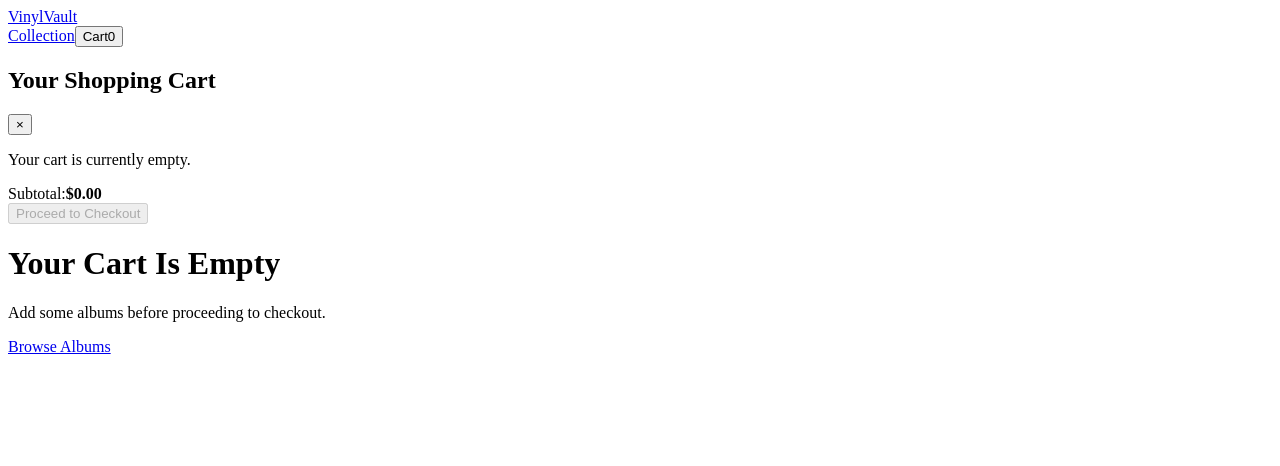
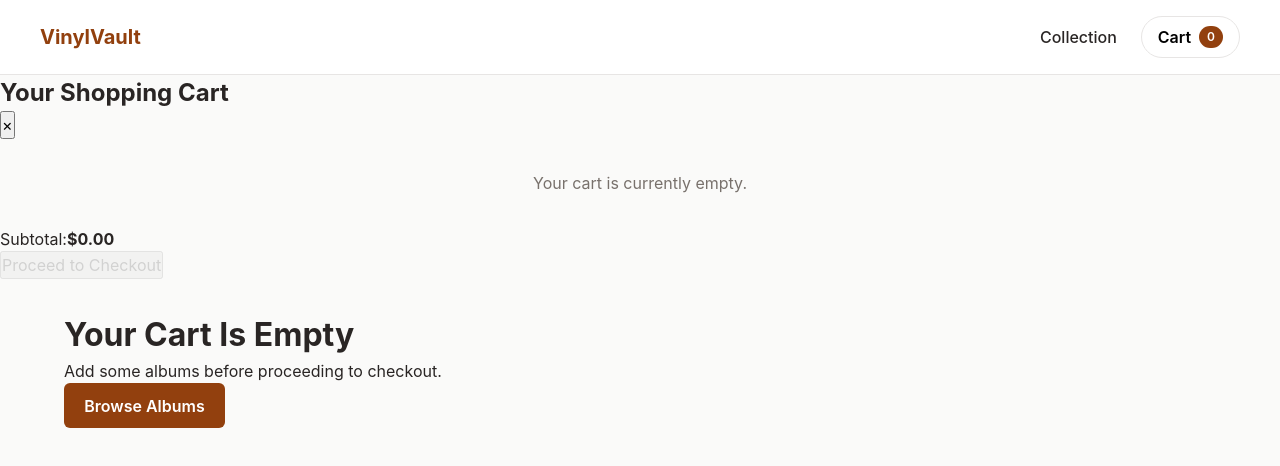
Before and after one commit to n-sakowski/CSI3150-Assignment3, a React (Vite) app: page /checkout in a window 1280 px wide. Shown: the top 466 px of the page. Built offline with nearby package versions, Linux system fonts and the light colour scheme.

Commit message:
Add files via upload

```diff
--- a/src/styles.css
+++ b/src/styles.css
@@ -0,0 +1,580 @@
+/* =========================
+   VINYLVAULT - GLOBAL STYLES
+========================= */
+
+:root {
+  --bg: #fafaf9;
+  --surface: #ffffff;
+  --text: #292524;
+  --muted: #78716c;
+  --border: #e7e5e4;
+  --primary: #92400e;
+  --primary-hover: #78350f;
+  --font: -apple-system, BlinkMacSystemFont, "Segoe UI", Roboto, sans-serif;
+}
+
+*,
+*::before,
+*::after {
+  box-sizing: border-box;
+  margin: 0;
+  padding: 0;
+}
+
+body {
+  font-family: var(--font);
+  background-color: var(--bg);
+  color: var(--text);
+  line-height: 1.5;
+}
+
+button,
+input {
+  font: inherit;
+}
+
+button {
+  cursor: pointer;
+}
+
+button:disabled {
+  opacity: 0.5;
+  cursor: not-allowed;
+}
+
+a {
+  color: inherit;
+}
+
+/* =========================
+   HEADER & NAVIGATION
+========================= */
+
+.site-header {
+  position: sticky;
+  top: 0;
+  background: rgba(255, 255, 255, 0.95);
+  backdrop-filter: blur(5px);
+  border-bottom: 1px solid var(--border);
+  z-index: 100;
+  padding: 1rem 2rem;
+}
+
+.header-inner {
+  max-width: 1200px;
+  margin: 0 auto;
+  display: flex;
+  justify-content: space-between;
+  align-items: center;
+}
+
+.brand-logo {
+  font-size: 1.25rem;
+  font-weight: 700;
+  text-decoration: none;
+  color: var(--primary);
+}
+
+.nav-actions {
+  display: flex;
+  align-items: center;
+  gap: 1.5rem;
+}
+
+.nav-link {
+  text-decoration: none;
+  color: var(--text);
+  font-weight: 500;
+}
+
+.nav-link:hover {
+  color: var(--primary);
+}
+
+.btn-cart-badge {
+  background: var(--surface);
+  border: 1px solid var(--border);
+  padding: 0.5rem 1rem;
+  border-radius: 9999px;
+  cursor: pointer;
+  display: flex;
+  align-items: center;
+  gap: 0.5rem;
+  font-weight: 600;
+}
+
+.btn-cart-badge:hover {
+  border-color: var(--primary);
+}
+
+.badge-pill {
+  background: var(--primary);
+  color: #fff;
+  font-size: 0.75rem;
+  padding: 0.15rem 0.5rem;
+  border-radius: 9999px;
+}
+
+/* =========================
+   MAIN CONTENT LAYOUT
+========================= */
+
+.main-content {
+  max-width: 1200px;
+  margin: 0 auto;
+  padding: 2rem 1.5rem;
+}
+
+/* =========================
+   CATALOG HERO & FILTERS
+========================= */
+
+.catalog-hero {
+  text-align: center;
+  margin-bottom: 2rem;
+}
+
+.catalog-hero h1 {
+  font-size: 2.25rem;
+  margin-bottom: 0.5rem;
+}
+
+.catalog-hero p {
+  color: var(--muted);
+}
+
+.filter-bar {
+  display: flex;
+  justify-content: center;
+  flex-wrap: wrap;
+  gap: 0.75rem;
+  margin-bottom: 2.5rem;
+}
+
+.filter-pill {
+  background: var(--surface);
+  border: 1px solid var(--border);
+  padding: 0.4rem 1.2rem;
+  border-radius: 9999px;
+  cursor: pointer;
+  font-size: 0.9rem;
+  font-weight: 500;
+  transition: all 0.2s;
+}
+
+.filter-pill:hover {
+  border-color: var(--primary);
+}
+
+.filter-pill.active {
+  background: var(--primary);
+  color: #fff;
+  border-color: var(--primary);
+}
+
+/* =========================
+   PRODUCT GRID & CARDS
+========================= */
+
+.product-grid {
+  display: grid;
+  grid-template-columns: repeat(auto-fill, minmax(260px, 1fr));
+  gap: 2rem;
+}
+
+.product-card {
+  background: var(--surface);
+  border: 1px solid var(--border);
+  border-radius: 8px;
+  overflow: hidden;
+  display: flex;
+  flex-direction: column;
+  transition:
+    box-shadow 0.2s,
+    transform 0.2s;
+}
+
+.product-card:hover {
+  box-shadow: 0 4px 15px rgba(0, 0, 0, 0.07);
+  transform: translateY(-2px);
+}
+
+.product-image {
+  width: 100%;
+  height: 220px;
+  object-fit: cover;
+  display: block;
+}
+
+.product-body {
+  padding: 1.25rem;
+  display: flex;
+  flex-direction: column;
+  flex-grow: 1;
+}
+
+.product-category {
+  font-size: 0.75rem;
+  color: var(--muted);
+  text-transform: uppercase;
+  letter-spacing: 0.05em;
+}
+
+.product-title {
+  font-size: 1.1rem;
+  margin: 0.35rem 0;
+}
+
+.product-title a {
+  text-decoration: none;
+  color: var(--text);
+}
+
+.product-title a:hover {
+  color: var(--primary);
+}
+
+.product-body > p:not(.product-price) {
+  color: var(--muted);
+  font-size: 0.9rem;
+}
+
+.product-price {
+  font-weight: 700;
+  margin: 0.5rem 0 1rem;
+  color: var(--primary);
+}
+
+.product-stock {
+  color: var(--muted);
+  font-size: 0.85rem;
+  margin-bottom: 1rem;
+}
+
+/* =========================
+   BUTTONS
+========================= */
+
+.btn {
+  display: inline-flex;
+  align-items: center;
+  justify-content: center;
+  padding: 0.6rem 1.2rem;
+  border-radius: 6px;
+  border: 1px solid transparent;
+  cursor: pointer;
+  font-weight: 600;
+  text-decoration: none;
+  transition: background 0.2s;
+}
+
+.btn-primary {
+  background: var(--primary);
+  color: #fff;
+}
+
+.btn-primary:hover:not(:disabled) {
+  background: var(--primary-hover);
+}
+
+.btn-secondary {
+  background: transparent;
+  border: 1px solid var(--border);
+  color: var(--text);
+  padding: 0.2rem 0.6rem;
+  border-radius: 4px;
+}
+
+.btn-secondary:hover:not(:disabled) {
+  background: var(--bg);
+}
+
+.btn-block {
+  width: 100%;
+  margin-top: auto;
+}
+
+/* =========================
+   CART DRAWER
+========================= */
+
+.drawer-overlay {
+  position: fixed;
+  inset: 0;
+  background: rgba(0, 0, 0, 0.4);
+  z-index: 200;
+  display: flex;
+  justify-content: flex-end;
+}
+
+.drawer-panel {
+  background: var(--surface);
+  width: 100%;
+  max-width: 400px;
+  height: 100%;
+  padding: 1.5rem;
+  display: flex;
+  flex-direction: column;
+  box-shadow: -4px 0 15px rgba(0, 0, 0, 0.1);
+  animation: slideIn 0.25s ease-out;
+}
+
+@keyframes slideIn {
+  from {
+    transform: translateX(100%);
+  }
+
+  to {
+    transform: translateX(0);
+  }
+}
+
+.drawer-header {
+  display: flex;
+  justify-content: space-between;
+  align-items: center;
+  border-bottom: 1px solid var(--border);
+  padding-bottom: 1rem;
+}
+
+.btn-close {
+  background: none;
+  border: none;
+  font-size: 1.5rem;
+  cursor: pointer;
+  color: var(--text);
+}
+
+.drawer-body {
+  flex-grow: 1;
+  overflow-y: auto;
+  padding: 1rem 0;
+}
+
+.cart-list {
+  list-style: none;
+}
+
+.cart-item {
+  display: flex;
+  gap: 1rem;
+  margin-bottom: 1rem;
+  border-bottom: 1px solid var(--border);
+  padding-bottom: 1rem;
+}
+
+.cart-item-img {
+  width: 60px;
+  height: 60px;
+  object-fit: cover;
+  border-radius: 4px;
+}
+
+.cart-item-info {
+  flex: 1;
+  min-width: 0;
+}
+
+.cart-item-info h4 {
+  font-size: 0.95rem;
+}
+
+.cart-item-info p {
+  color: var(--muted);
+  font-size: 0.85rem;
+}
+
+.qty-controls {
+  display: flex;
+  align-items: center;
+  flex-wrap: wrap;
+  gap: 0.5rem;
+  margin-top: 0.5rem;
+}
+
+.btn-remove {
+  background: none;
+  border: none;
+  color: #ef4444;
+  font-size: 0.8rem;
+  cursor: pointer;
+  margin-left: auto;
+}
+
+.drawer-footer {
+  border-top: 1px solid var(--border);
+  padding-top: 1rem;
+}
+
+.subtotal-row {
+  display: flex;
+  justify-content: space-between;
+  font-size: 1.1rem;
+  margin-bottom: 1rem;
+}
+
+/* =========================
+   DETAIL & CHECKOUT GRIDS
+========================= */
+
+.detail-grid,
+.checkout-grid {
+  display: grid;
+  grid-template-columns: 1fr 1fr;
+  gap: 3rem;
+  margin-top: 1.5rem;
+}
+
+.detail-img {
+  width: 100%;
+  border-radius: 8px;
+  display: block;
+}
+
+.detail-grid h1 {
+  font-size: 2rem;
+  margin: 0.5rem 0;
+}
+
+.detail-grid h2 {
+  color: var(--muted);
+  font-size: 1.25rem;
+  font-weight: 500;
+  margin-bottom: 1rem;
+}
+
+.detail-grid p {
+  margin-bottom: 0.75rem;
+}
+
+.detail-grid .btn {
+  margin-top: 1rem;
+}
+
+.detail-grid section h3 {
+  margin-bottom: 0.75rem;
+}
+
+.detail-grid ol {
+  padding-left: 1.5rem;
+}
+
+/* =========================
+   CHECKOUT FORM
+========================= */
+
+.form-group {
+  display: flex;
+  flex-direction: column;
+  gap: 0.4rem;
+  margin-bottom: 1rem;
+}
+
+.form-group label {
+  font-weight: 500;
+}
+
+.form-group input {
+  padding: 0.65rem;
+  border: 1px solid var(--border);
+  border-radius: 6px;
+  background: var(--surface);
+  color: var(--text);
+  outline: none;
+}
+
+.form-group input:focus {
+  border-color: var(--primary);
+}
+
+.checkout-grid > section > h2 {
+  margin-bottom: 1.25rem;
+}
+
+/* =========================
+   ORDER SUMMARY
+========================= */
+
+.order-summary-card {
+  background: var(--surface);
+  border: 1px solid var(--border);
+  padding: 1.5rem;
+  border-radius: 8px;
+  height: fit-content;
+}
+
+.order-summary-card h2 {
+  margin-bottom: 1rem;
+}
+
+.order-summary-card > p {
+  margin: 1rem 0;
+  color: var(--muted);
+}
+
+.order-summary-card .btn {
+  margin-top: 1rem;
+}
+
+.summary-row {
+  display: flex;
+  justify-content: space-between;
+  margin-bottom: 0.5rem;
+}
+
+.total-row {
+  font-weight: 700;
+  font-size: 1.2rem;
+  margin-top: 0.5rem;
+}
+
+.empty-cart {
+  color: var(--muted);
+  text-align: center;
+  padding: 2rem 0;
+}
+
+/* =========================
+   RESPONSIVE DESIGN
+========================= */
+
+@media (max-width: 768px) {
+  .detail-grid,
+  .checkout-grid {
+    grid-template-columns: 1fr;
+  }
+
+  .main-content {
+    padding: 1.5rem 1rem;
+  }
+
+  .product-grid {
+    grid-template-columns: repeat(auto-fill, minmax(220px, 1fr));
+  }
+}
+
+@media (max-width: 480px) {
+  .site-header {
+    padding: 1rem;
+  }
+
+  .brand-logo {
+    font-size: 1.1rem;
+  }
+
+  .nav-actions {
+    gap: 0.75rem;
+  }
+
+  .product-grid {
+    grid-template-columns: 1fr;
+  }
+
+  .catalog-hero h1 {
+    font-size: 1.8rem;
+  }
+
+  .drawer-panel {
+    max-width: 100%;
+  }
+}
```
